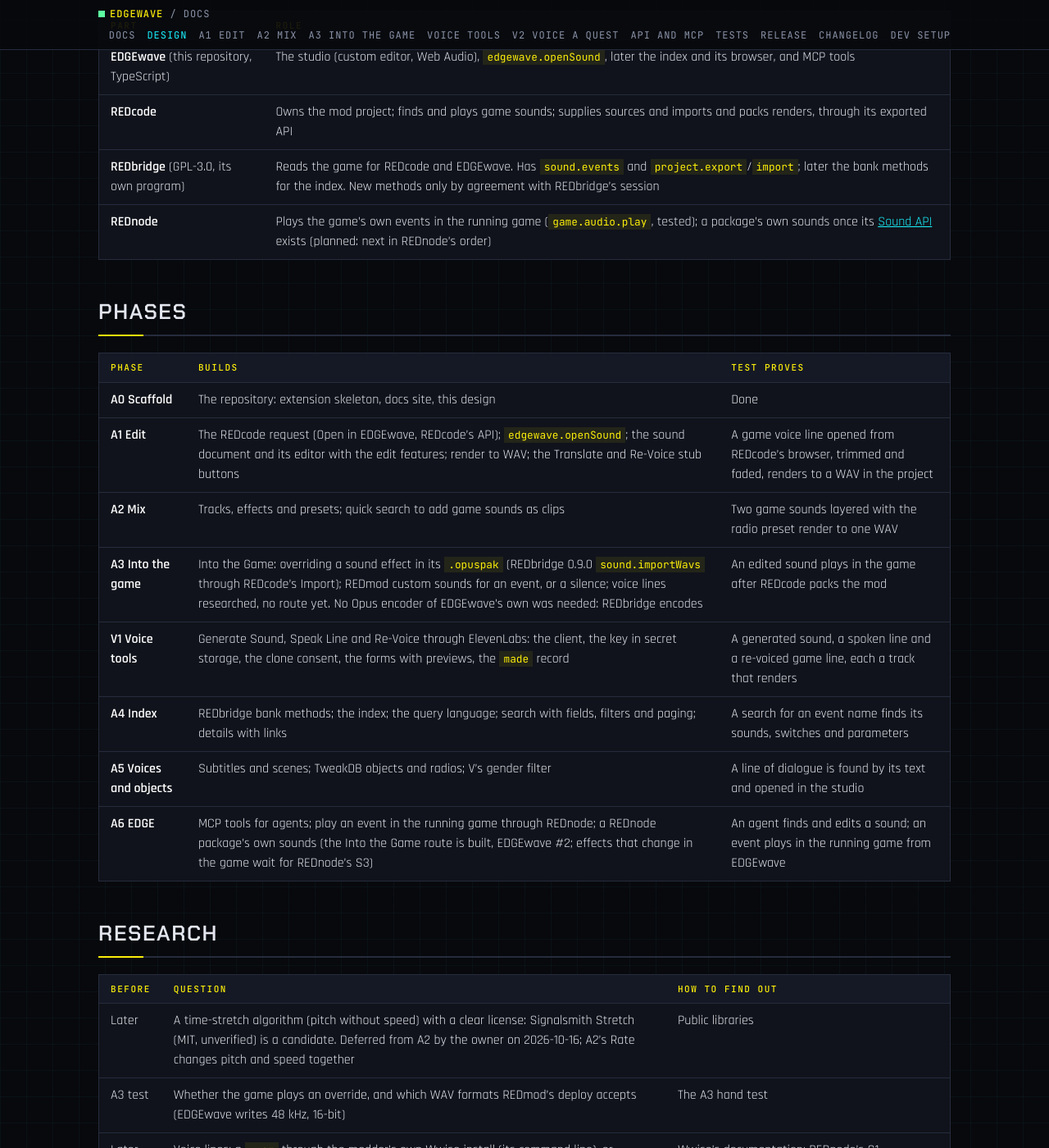
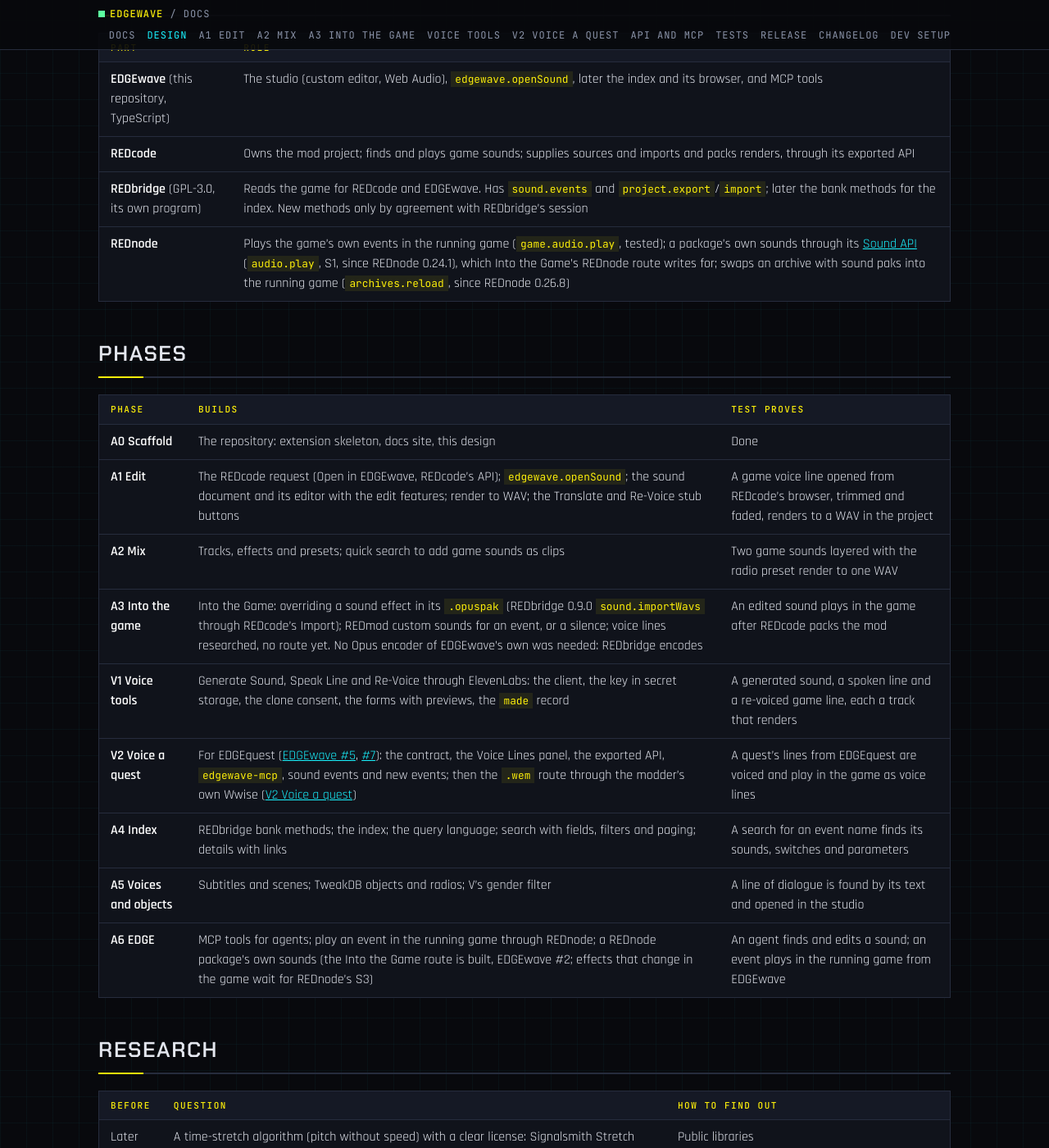
Before and after one commit to Edgemodders/EDGEwave, a Jekyll site: the page built from docs/design.md, in a window 1280 px wide and 1400 px high, scrolled down 7783 px. Shown: the whole window at 82% size. Built offline with Jekyll 4.4.1, drawn with Linux system fonts in a browser that asks for light colours; our own code applies the rules of GitHub Pages for plain Markdown files; some of the changed text lies outside the part shown.

Commit message:
Design and A3: the phases' state, V2 in the phases, REDnode's audio today
Co-Authored-By: Claude Opus 5.5 <noreply@anthropic.com>

```diff
--- a/docs/design.md
+++ b/docs/design.md
@@ -1,6 +1,6 @@
 # EDGEwave design
 
-Status: **draft 2, 2026-10-14.** A1 Edit is done (2026-10-16): see [A1 Edit](a1-edit.html). A2 Mix and A3 Into the game are built (2026-10-16), hand tests pending: see [A2 Mix](a2-mix.html) and [A3 Into the game](a3-game.html).
+Status: **draft 2, 2026-10-14.** A1 Edit, A2 Mix, A3 Into the game and V1 Voice tools are done and released in 0.1.0 (2026-10-20): see [A1 Edit](a1-edit.html), [A2 Mix](a2-mix.html), [A3 Into the game](a3-game.html) and [V1 Voice tools](voice-tools.html). V2 Voice a quest is built, hand test pending: see [V2 Voice a quest](voice-lines.html) and [API and MCP](api.html).
 
 EDGEwave is the sound studio of the EDGE platform: a VS Code extension where a Cyberpunk 2077 modder edits, mixes and re-voices sounds and puts them into a mod. It works beside [REDcode](https://github.com/Edgemodders/REDcode), which owns the mod project and the quick lookup of game sounds, and reads the game through REDbridge.
 
@@ -181,7 +181,7 @@ The index is built once per game version on the player's machine, in EDGEwave's
 | **EDGEwave** (this repository, TypeScript) | The studio (custom editor, Web Audio), `edgewave.openSound`, later the index and its browser, and MCP tools |
 | **REDcode** | Owns the mod project; finds and plays game sounds; supplies sources and imports and packs renders, through its exported API |
 | **REDbridge** (GPL-3.0, its own program) | Reads the game for REDcode and EDGEwave. Has `sound.events` and `project.export`/`import`; later the bank methods for the index. New methods only by agreement with REDbridge's session |
-| **REDnode** | Plays the game's own events in the running game (`game.audio.play`, tested); a package's own sounds once its [Sound API](https://edgemodders.github.io/REDnode/sound.html) exists (planned: next in REDnode's order) |
+| **REDnode** | Plays the game's own events in the running game (`game.audio.play`, tested); a package's own sounds through its [Sound API](https://edgemodders.github.io/REDnode/sound.html) (`audio.play`, S1, since REDnode 0.24.1), which Into the Game's REDnode route writes for; swaps an archive with sound paks into the running game (`archives.reload`, since REDnode 0.26.8) |
 
 ## Phases
 
@@ -192,6 +192,7 @@ The index is built once per game version on the player's machine, in EDGEwave's
 | **A2 Mix** | Tracks, effects and presets; quick search to add game sounds as clips | Two game sounds layered with the radio preset render to one WAV |
 | **A3 Into the game** | Into the Game: overriding a sound effect in its `.opuspak` (REDbridge 0.9.0 `sound.importWavs` through REDcode's Import); REDmod custom sounds for an event, or a silence; voice lines researched, no route yet. No Opus encoder of EDGEwave's own was needed: REDbridge encodes | An edited sound plays in the game after REDcode packs the mod |
 | **V1 Voice tools** | Generate Sound, Speak Line and Re-Voice through ElevenLabs: the client, the key in secret storage, the clone consent, the forms with previews, the `made` record | A generated sound, a spoken line and a re-voiced game line, each a track that renders |
+| **V2 Voice a quest** | For EDGEquest ([EDGEwave #5](https://github.com/Edgemodders/EDGEwave/issues/5), [#7](https://github.com/Edgemodders/EDGEwave/issues/7)): the contract, the Voice Lines panel, the exported API, `edgewave-mcp`, sound events and new events; then the `.wem` route through the modder's own Wwise ([V2 Voice a quest](voice-lines.html)) | A quest's lines from EDGEquest are voiced and play in the game as voice lines |
 | **A4 Index** | REDbridge bank methods; the index; the query language; search with fields, filters and paging; details with links | A search for an event name finds its sounds, switches and parameters |
 | **A5 Voices and objects** | Subtitles and scenes; TweakDB objects and radios; V's gender filter | A line of dialogue is found by its text and opened in the studio |
 | **A6 EDGE** | MCP tools for agents; play an event in the running game through REDnode; a REDnode package's own sounds (the Into the Game route is built, EDGEwave #2; effects that change in the game wait for REDnode's S3) | An agent finds and edits a sound; an event plays in the running game from EDGEwave |
```
Also changed, not shown: docs/a3-game.md (+1 -1 lines).
